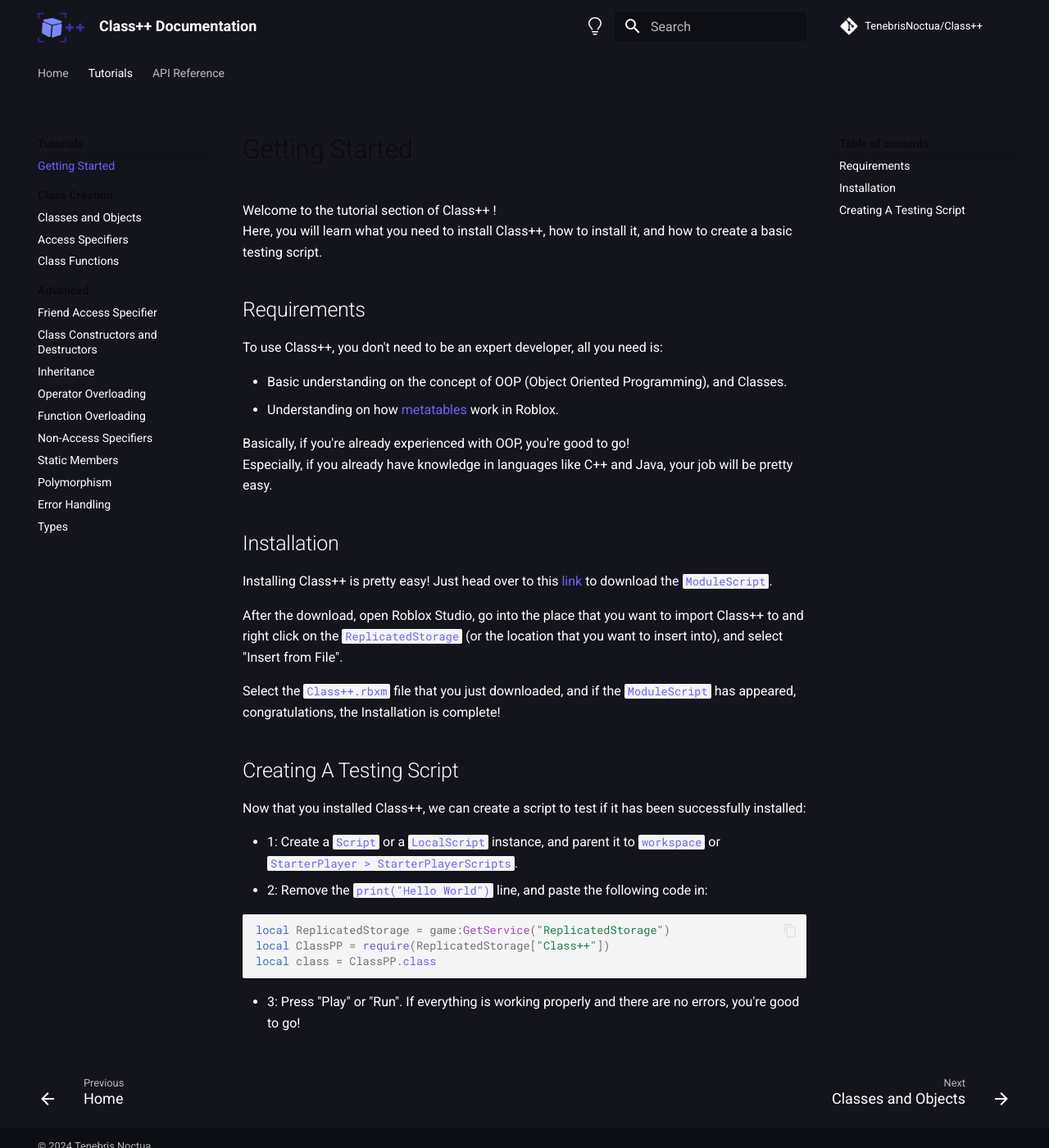
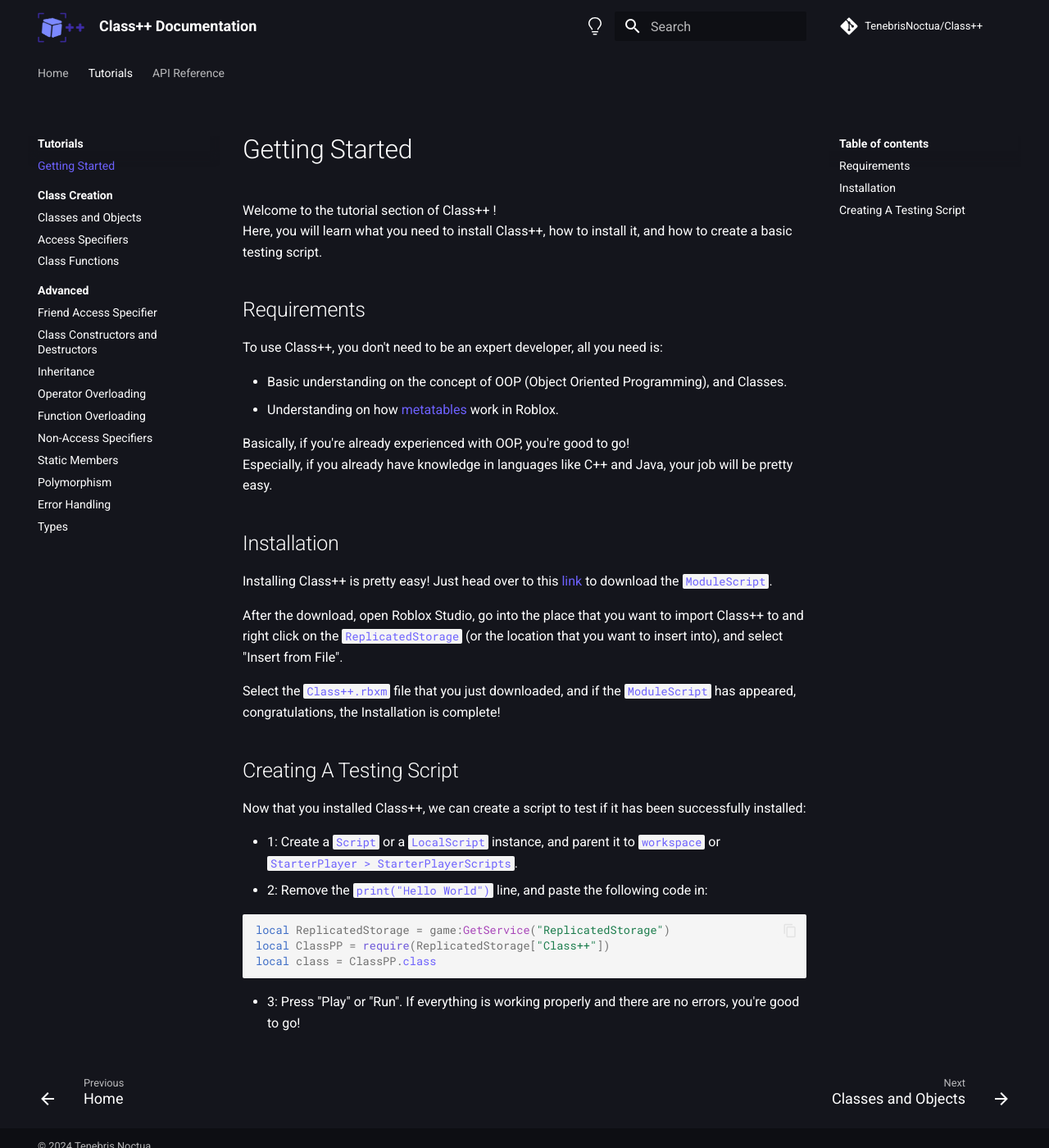
Before and after one commit to TenebrisNoctua/ClassPP, an MkDocs documentation site: the page built from docs/tutorials/gettingStarted.md, in a window 1280 px wide and 1400 px high. Shown: the whole window at 82% size. Built offline with MkDocs 1.6.1 and Material for MkDocs 9.7.7, drawn with Linux system fonts in a browser that asks for light colours; comment, search, counter and statistics services are not loaded; the version menu is left out.

Commit message:
Update the Documentation (Part 1)

```diff
--- a/docs/css/theme.css
+++ b/docs/css/theme.css
@@ -13,6 +13,7 @@
 
     --md-primary-fg-color: var(--top-background-color-dark);
     --md-default-bg-color: var(--main-background-color-dark);
+    --md-default-fg-color--light: var(--text-color-white);
 }
 
 [data-md-color-scheme="classppdoc-light"] {
@@ -30,4 +31,5 @@
 
     --md-primary-fg-color: var(--top-background-color-white);
     --md-default-bg-color: var(--main-background-color-white);
+    --md-default-fg-color--light: var(--text-color-black);
 }
```
